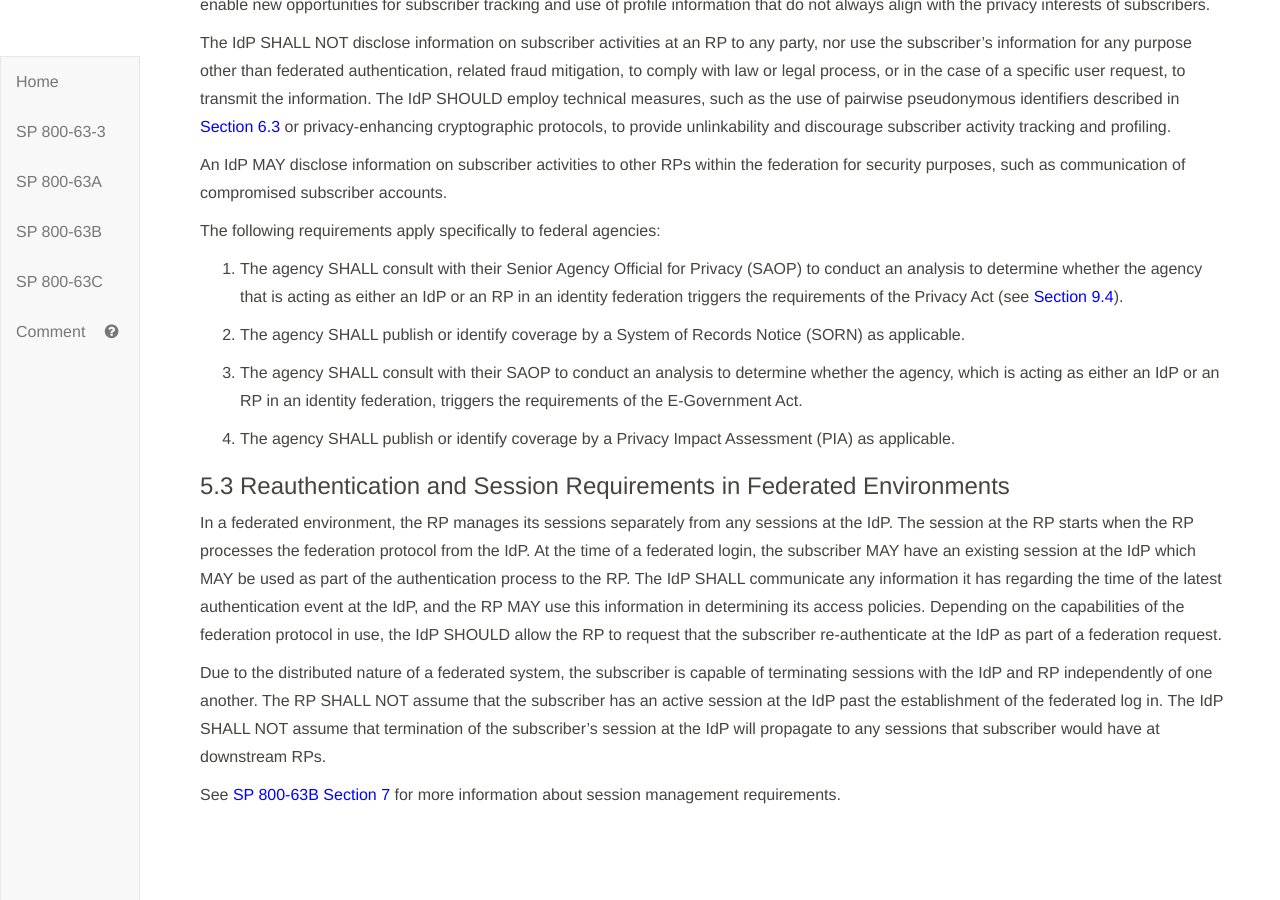
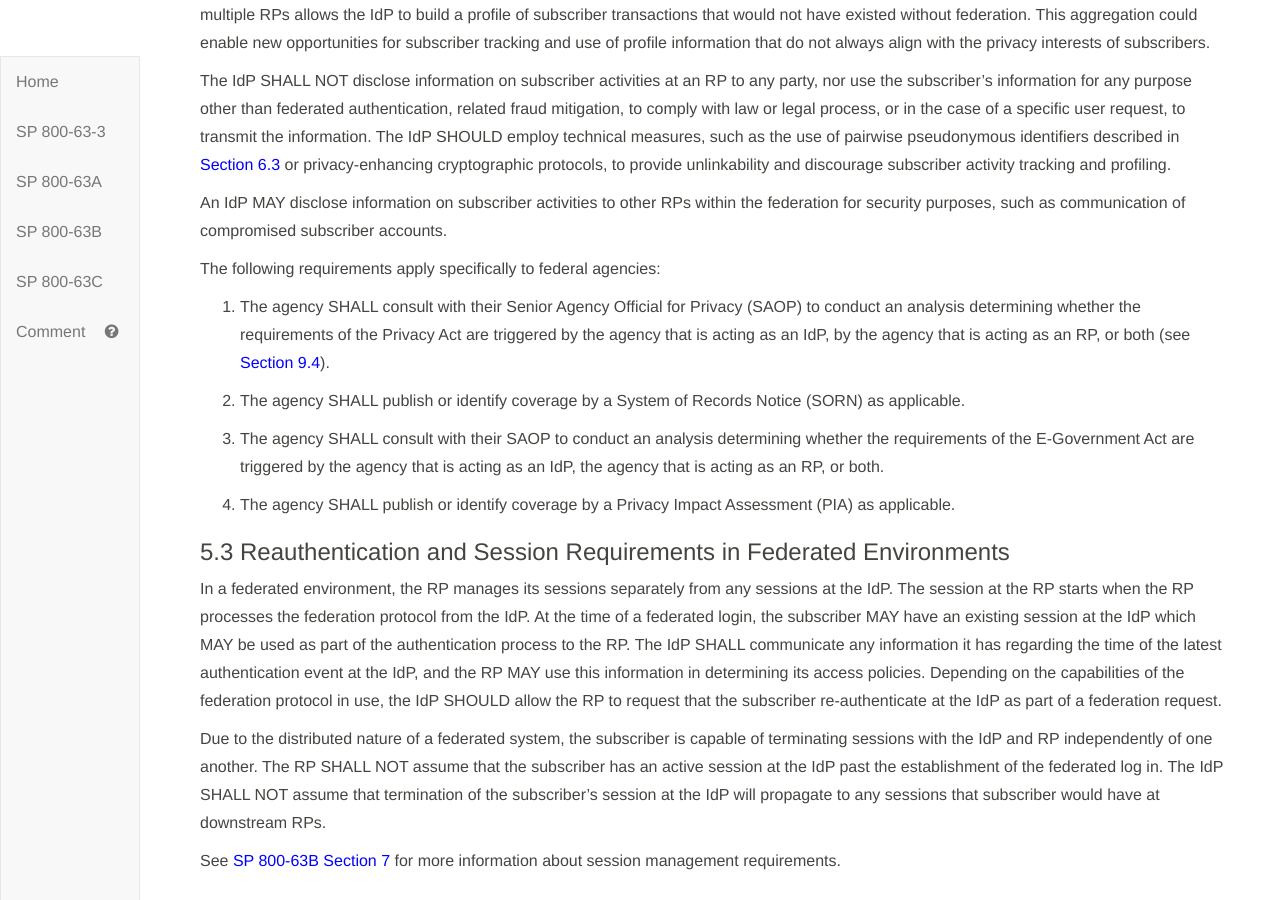
Before and after one commit to usnistgov/800-63-3, a Jekyll site: the page built from sp800-63c/sec5_federation.md, in a window 1280 px wide and 900 px high, scrolled down 5406 px. Built offline with Jekyll 4.4.1, drawn with Linux system fonts in a browser that asks for light colours; our own code applies the rules of GitHub Pages for plain Markdown files.

Commit message:
Update sec5_federation.md
clarifying privacy requirement language in 5.2

```diff
--- a/sp800-63c/sec5_federation.md
+++ b/sp800-63c/sec5_federation.md
@@ -32,6 +32,7 @@ In the manual registration model, the IdP and RP manually provision configuratio
 
 <div class="text-center" markdown="1">
 <img src="sp800-63c/media/manual.png" alt="Manual Registration" style="width:630px;height:400px;;min-width: 630px;min-height:400px;"/>
+
 **Figure 5-2 Manual Registration**
 
 </div>
@@ -140,11 +141,11 @@ An IdP MAY disclose information on subscriber activities to other RPs within the
 
 The following requirements apply specifically to federal agencies:
 
-1. The agency SHALL consult with their Senior Agency Official for Privacy (SAOP) to conduct an analysis to determine whether the agency that is acting as either an IdP or an RP in an identity federation triggers the requirements of the Privacy Act (see [Section 9.4](#agency-privacy)).
+1. The agency SHALL consult with their Senior Agency Official for Privacy (SAOP) to conduct an analysis determining whether the requirements of the Privacy Act are triggered by the agency that is acting as an IdP, by the agency that is acting as an RP, or both (see [Section 9.4](#agency-privacy)).
 
 2. The agency SHALL publish or identify coverage by a System of Records Notice (SORN) as applicable.
 
-3. The agency SHALL consult with their SAOP to conduct an analysis to determine whether the agency, which is acting as either an IdP or an RP in an identity federation, triggers the requirements of the E-Government Act.
+3. The agency SHALL consult with their SAOP to conduct an analysis determining whether the requirements of the E-Government Act are triggered by the agency that is acting as an IdP, the agency that is acting as an RP, or both.
 
 4. The agency SHALL publish or identify coverage by a Privacy Impact Assessment (PIA) as applicable.
 
```
